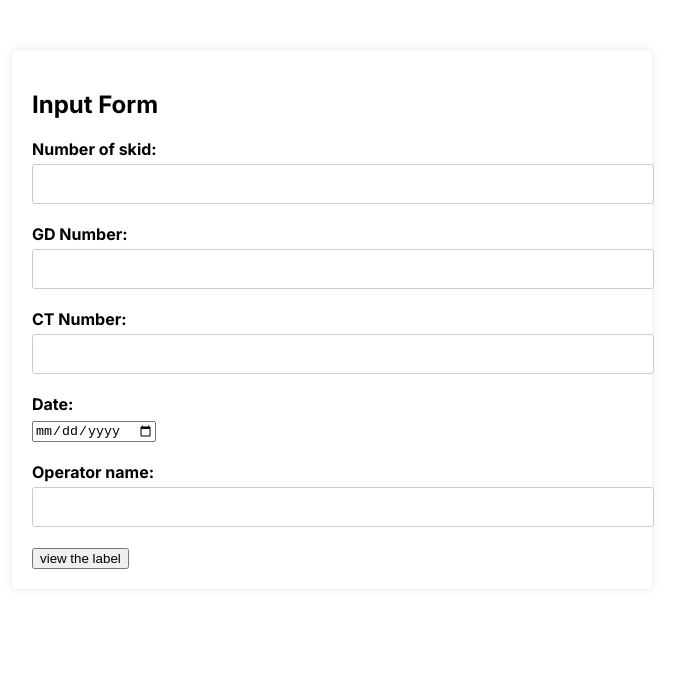
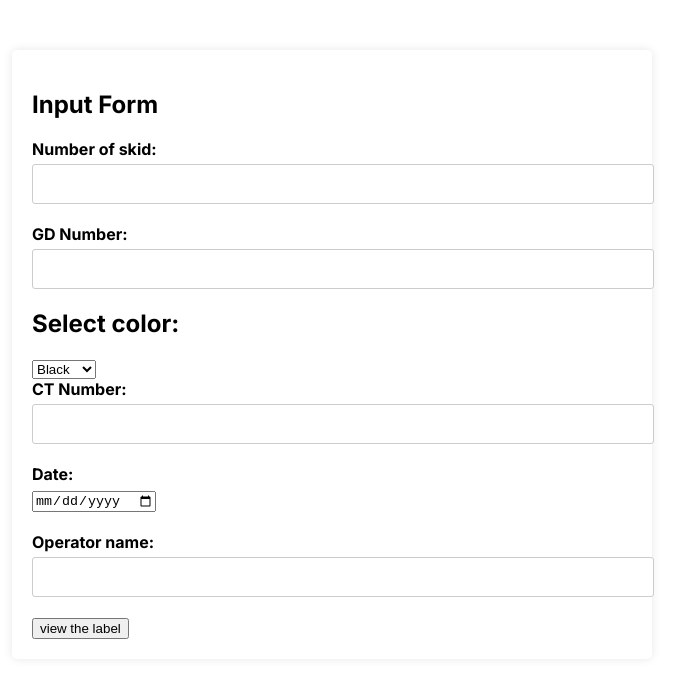
Before and after one commit to SUJAY47/skidlabeldiploy, a Next.js app: page / in a window 1280 px wide. Shown: the top 678 px of the page, without its empty margins (308-993 px from the left). Built offline with nearby package versions, Linux system fonts and the light colour scheme.

Commit message:
color-added

```diff
--- a/app/homepage.js
+++ b/app/homepage.js
@@ -6,6 +6,7 @@ const InputData = () => {
   const [inputData, setInputData] = useState({
     skidno: "",
     gdno: "",
+    color:"",
     ctno: "",
     date: "",
     name: "",
@@ -17,8 +18,8 @@ const InputData = () => {
       ...prevData,
       [name]: value,
     }));
+    console.log("www",e.target)
   };
-
 
   return (
     <div className="container">
@@ -43,6 +44,15 @@ const InputData = () => {
             name="gdno"
             value={inputData.gdno}
           />
+        </div>
+        <div>
+          <h2>Select color:</h2>
+          <select onChange={handleInputChange} id="input6" name="color">
+            <option value="b">Black</option>
+            <option value="bl">Blue</option>
+            <option value="r">Red</option>
+            <option value="y">orange</option>
+          </select>
         </div>
         <div className="form-group">
           <label for="input3">CT Number:</label>
@@ -74,14 +84,12 @@ const InputData = () => {
             value={inputData.name}
           />
         </div>
-        <Link href={{pathname:'pdffile',query:inputData}}>
-        <button>
-          view the label
-        </button>
+        <Link href={{ pathname: "pdffile", query: inputData }}>
+          <button>view the label</button>
         </Link>
       </form>
     </div>
   );
-}
+};
 
 export default InputData;
```
Also changed, not shown: app/pdffile/page.js (+14 -3 lines).
